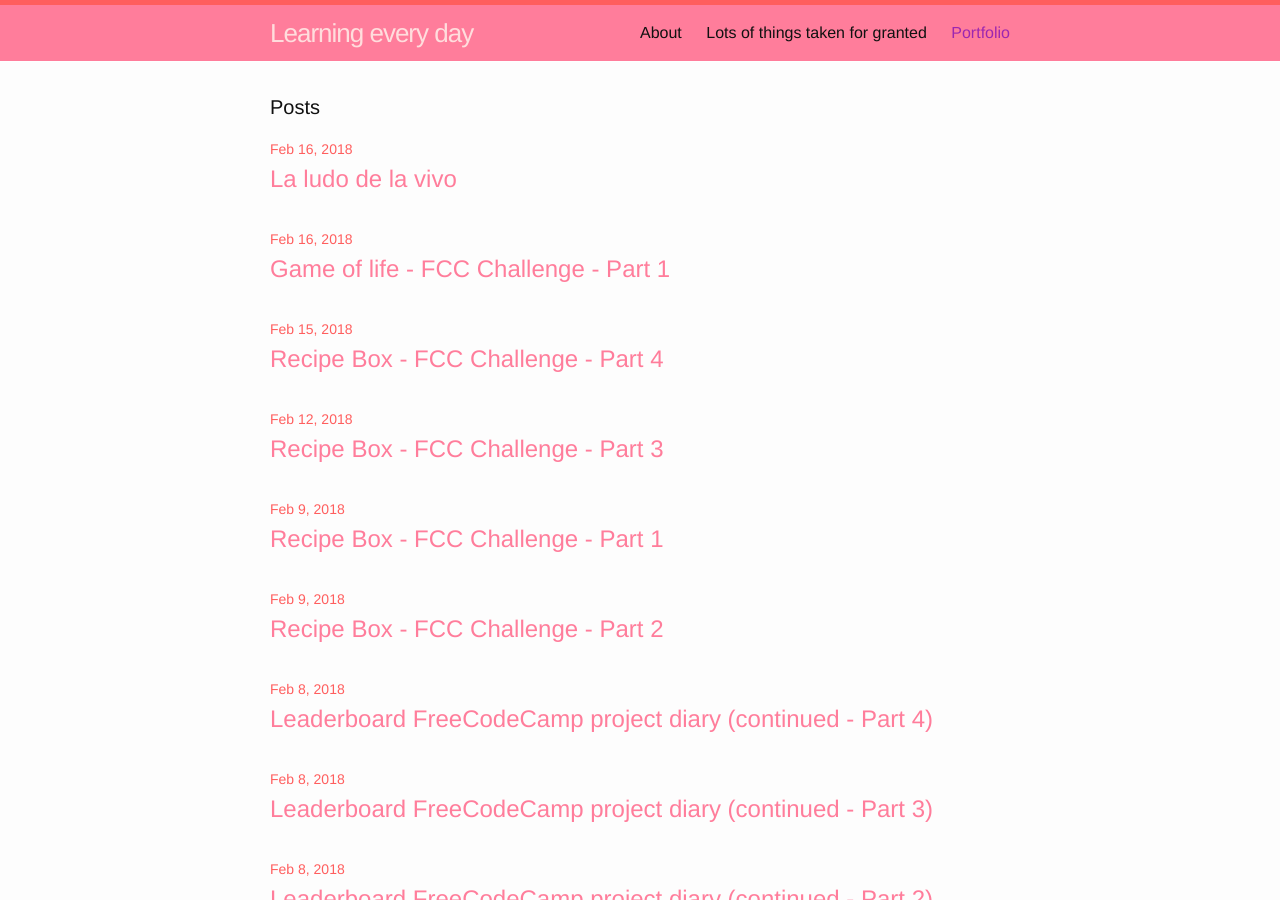
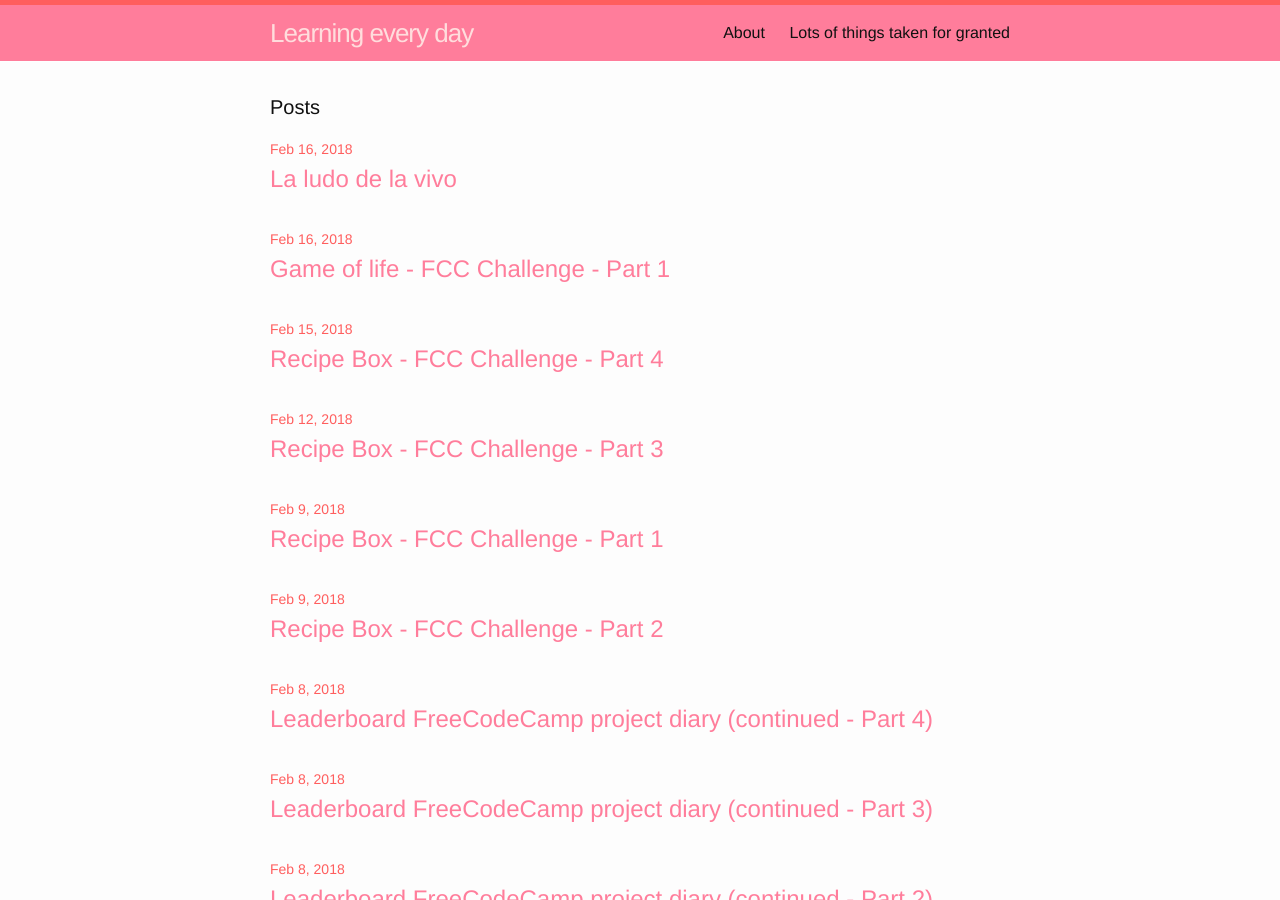
Before and after one commit to zdflower/zdflower.github.io, a Jekyll site: the page built from index.html, in a window 1280 px wide and 900 px high. Built offline with Jekyll 4.4.1, drawn with Linux system fonts in a browser that asks for light colours.

Commit message:
Update header.html

```diff
--- a/_includes/header.html
+++ b/_includes/header.html
@@ -19,7 +19,6 @@
           <a class="page-link" href="{{ my_page.url | prepend: site.baseurl }}">{{ my_page.title }}</a>
           {% endif %}
         {% endfor %}
-        <a href="https://codepen.io/zdflower/full/GGGKxq/">Portfolio</a>
       </div>
     </nav>
 
```
